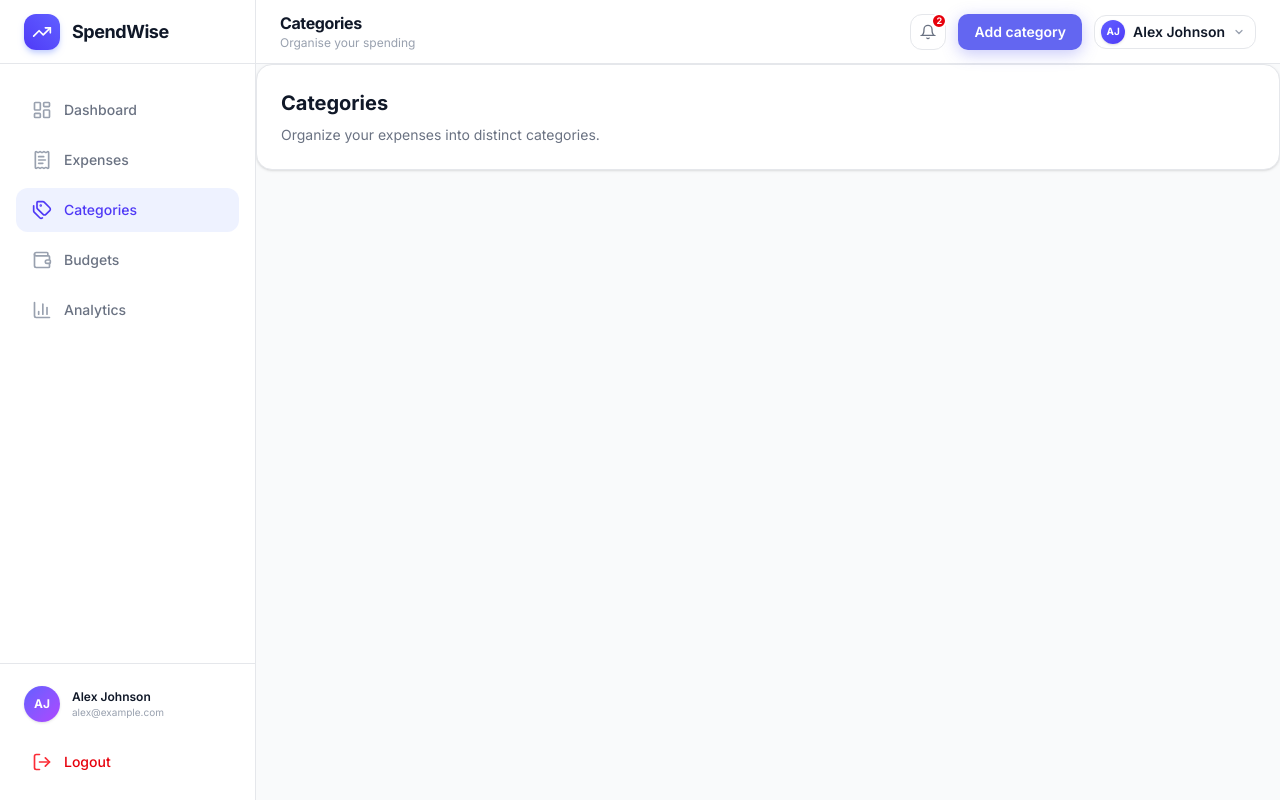
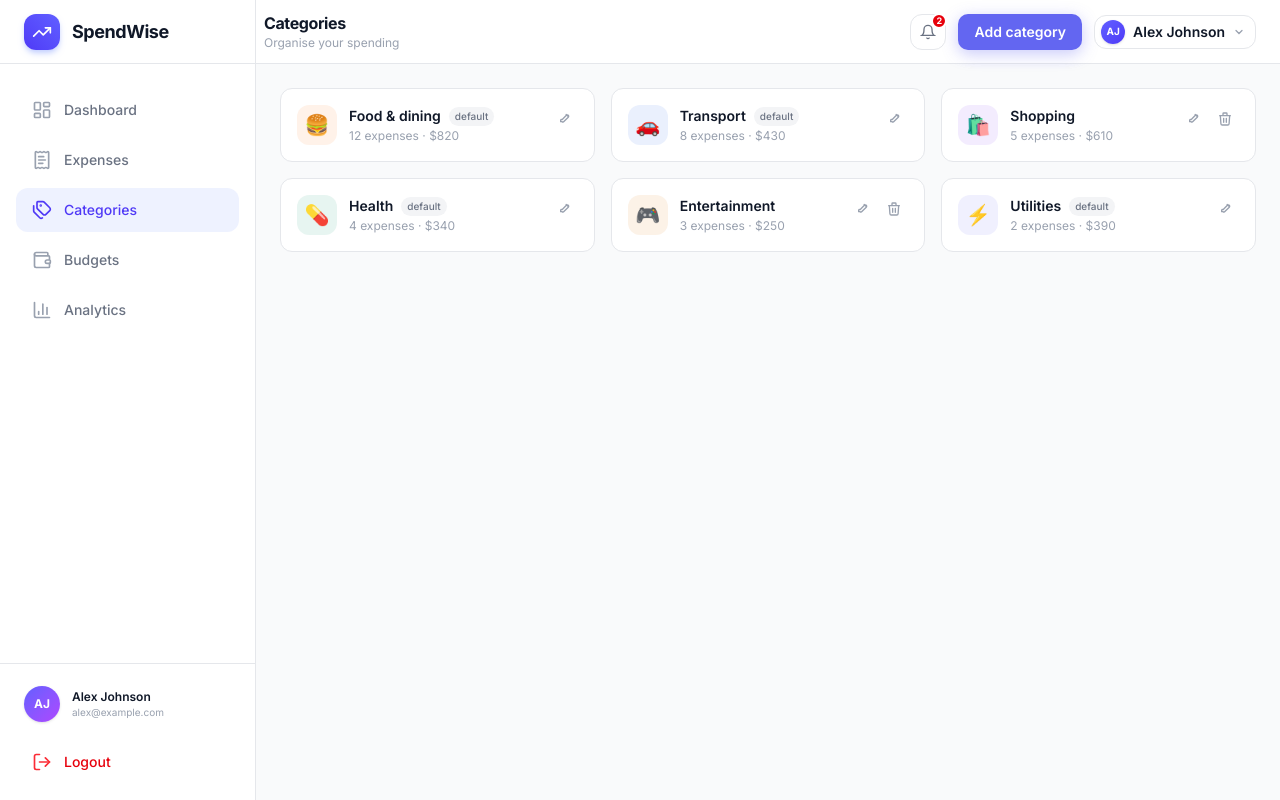
Before and after one commit to Nitesh-77-notty/Expenses_Tracker, a React app in the folder frontend/: page /categories in a window 1280 px wide. Built offline with nearby package versions, Linux system fonts and the light colour scheme; the HTML template or start-up script is replaced by a standard one.

Commit message:
Feat: add static UI for categories page

```diff
--- /dev/null
+++ b/frontend/src/components/AddCategoryModal.jsx
@@ -0,0 +1,144 @@
+import { useState } from "react";
+
+const PRESET_COLORS = [
+  "#6366f1",
+  "#f97316",
+  "#2563eb",
+  "#059669",
+  "#d97706",
+  "#7c3aed",
+  "#dc2626",
+  "#0891b2",
+];
+
+const AddCategoryModal = ({ isOpen, onClose, onSubmit }) => {
+  const [form, setForm] = useState({ name: "", emoji: "📦", color: "#6366f1" });
+
+  if (!isOpen) return null;
+
+  const handleSubmit = (e) => {
+    e.preventDefault();
+    onSubmit(form);
+    setForm({ name: "", emoji: "📦", color: "#6366f1" });
+    onClose();
+  };
+
+  return (
+    <div
+      className="fixed inset-0 bg-black/40 flex items-center justify-center z-50"
+      onClick={onClose}
+    >
+      <div
+        className="bg-white rounded-xl border border-gray-200 p-6 w-full max-w-sm mx-4"
+        onClick={(e) => e.stopPropagation()}
+      >
+        <div className="flex items-center justify-between mb-5">
+          <h2 className="text-base font-semibold text-gray-900">
+            Add category
+          </h2>
+          <button
+            onClick={onClose}
+            className="text-gray-400 hover:text-gray-600"
+          >
+            <svg
+              className="w-5 h-5"
+              fill="none"
+              stroke="currentColor"
+              viewBox="0 0 24 24"
+            >
+              <path
+                strokeLinecap="round"
+                strokeLinejoin="round"
+                strokeWidth={2}
+                d="M6 18L18 6M6 6l12 12"
+              />
+            </svg>
+          </button>
+        </div>
+        <form onSubmit={handleSubmit} className="space-y-4">
+          <div>
+            <label className="block text-xs font-medium text-gray-700 mb-1">
+              Name
+            </label>
+            <input
+              type="text"
+              placeholder="e.g. Groceries"
+              value={form.name}
+              onChange={(e) => setForm({ ...form, name: e.target.value })}
+              className="w-full h-9 border border-gray-200 rounded-lg px-3 text-sm text-gray-900 outline-none focus:border-indigo-400 focus:ring-2 focus:ring-indigo-50"
+              required
+            />
+          </div>
+          <div>
+            <label className="block text-xs font-medium text-gray-700 mb-1">
+              Emoji
+            </label>
+            <input
+              type="text"
+              value={form.emoji}
+              onChange={(e) => setForm({ ...form, emoji: e.target.value })}
+              className="w-20 h-9 border border-gray-200 rounded-lg px-3 text-sm text-gray-900 outline-none focus:border-indigo-400 focus:ring-2 focus:ring-indigo-50 text-center"
+              maxLength={2}
+            />
+          </div>
+          <div>
+            <label className="block text-xs font-medium text-gray-700 mb-2">
+              Color
+            </label>
+            <div className="flex items-center gap-2 flex-wrap">
+              {PRESET_COLORS.map((c) => (
+                <button
+                  key={c}
+                  type="button"
+                  onClick={() => setForm({ ...form, color: c })}
+                  className="w-7 h-7 rounded-full transition-transform hover:scale-110"
+                  style={{
+                    background: c,
+                    outline: form.color === c ? `2px solid ${c}` : "none",
+                    outlineOffset: "2px",
+                  }}
+                />
+              ))}
+              <input
+                type="color"
+                value={form.color}
+                onChange={(e) => setForm({ ...form, color: e.target.value })}
+                className="w-7 h-7 rounded-full cursor-pointer border-0 p-0 bg-transparent"
+                title="Custom color"
+              />
+            </div>
+          </div>
+          {/* Preview */}
+          <div className="flex items-center gap-3 p-3 bg-gray-50 rounded-lg">
+            <div
+              className="w-9 h-9 rounded-xl flex items-center justify-center text-lg"
+              style={{ background: form.color + "18" }}
+            >
+              {form.emoji}
+            </div>
+            <span className="text-sm font-medium text-gray-900">
+              {form.name || "Category name"}
+            </span>
+          </div>
+          <div className="flex gap-2 justify-end pt-1">
+            <button
+              type="button"
+              onClick={onClose}
+              className="px-4 py-2 text-sm text-gray-600 border border-gray-200 rounded-lg hover:bg-gray-50 transition-colors"
+            >
+              Cancel
+            </button>
+            <button
+              type="submit"
+              className="px-4 py-2 text-sm font-medium bg-indigo-500 hover:bg-indigo-600 text-white rounded-lg transition-colors"
+            >
+              Save category
+            </button>
+          </div>
+        </form>
+      </div>
+    </div>
+  );
+};
+
+export default AddCategoryModal;
--- a/frontend/src/pages/Categories.jsx
+++ b/frontend/src/pages/Categories.jsx
@@ -1,12 +1,176 @@
-import React from "react";
+import { useState } from "react";
+import AddCategoryModal from "../components/AddCategoryModal.jsx";
+import Header from "../components/Header.jsx";
+
+const mockCategories = [
+  {
+    _id: "1",
+    name: "Food & dining",
+    emoji: "🍔",
+    color: "#f97316",
+    isDefault: true,
+    expenseCount: 12,
+    totalSpent: 820,
+  },
+  {
+    _id: "2",
+    name: "Transport",
+    emoji: "🚗",
+    color: "#2563eb",
+    isDefault: true,
+    expenseCount: 8,
+    totalSpent: 430,
+  },
+  {
+    _id: "3",
+    name: "Shopping",
+    emoji: "🛍️",
+    color: "#7c3aed",
+    isDefault: false,
+    expenseCount: 5,
+    totalSpent: 610,
+  },
+  {
+    _id: "4",
+    name: "Health",
+    emoji: "💊",
+    color: "#059669",
+    isDefault: true,
+    expenseCount: 4,
+    totalSpent: 340,
+  },
+  {
+    _id: "5",
+    name: "Entertainment",
+    emoji: "🎮",
+    color: "#d97706",
+    isDefault: false,
+    expenseCount: 3,
+    totalSpent: 250,
+  },
+  {
+    _id: "6",
+    name: "Utilities",
+    emoji: "⚡",
+    color: "#6366f1",
+    isDefault: true,
+    expenseCount: 2,
+    totalSpent: 390,
+  },
+];
 
 const Categories = () => {
+  const [categories, setCategories] = useState(mockCategories);
+  const [showModal, setShowModal] = useState(false);
+  const [search, setSearch] = useState("");
+
+  const filtered = categories.filter((c) =>
+    c.name.toLowerCase().includes(search.toLowerCase()),
+  );
+
+  const handleAdd = (newCategory) => {
+    setCategories((prev) => [
+      ...prev,
+      {
+        ...newCategory,
+        _id: Date.now().toString(),
+        expenseCount: 0,
+        totalSpent: 0,
+      },
+    ]);
+  };
+
+  const handleDelete = (id) => {
+    setCategories((prev) => prev.filter((c) => c._id !== id));
+  };
+
   return (
-    <div className="bg-white p-6 rounded-2xl border border-gray-200 shadow-sm">
-      <h2 className="text-xl font-bold text-gray-900 mb-2">Categories</h2>
-      <p className="text-sm text-gray-500">
-        Organize your expenses into distinct categories.
-      </p>
+    <div className="p-6">
+      {/* Filters */}
+      <Header onButtonClick={() => setShowModal(true)} />
+
+      {/* Grid */}
+      {filtered.length === 0 ? (
+        <div className="text-center text-sm text-gray-400 py-16">
+          No categories found
+        </div>
+      ) : (
+        <div className="grid grid-cols-1 sm:grid-cols-2 lg:grid-cols-3 gap-4">
+          {filtered.map((cat) => (
+            <div
+              key={cat._id}
+              className="bg-white border border-gray-200 rounded-xl p-4 flex items-start justify-between hover:shadow-sm transition-shadow"
+            >
+              <div className="flex items-center gap-3">
+                <div
+                  className="w-10 h-10 rounded-xl flex items-center justify-center text-xl shrink-0"
+                  style={{ background: cat.color + "18" }}
+                >
+                  {cat.emoji}
+                </div>
+                <div>
+                  <div className="flex items-center gap-2">
+                    <p className="text-sm font-semibold text-gray-900">
+                      {cat.name}
+                    </p>
+                    {cat.isDefault && (
+                      <span className="text-[10px] font-medium px-1.5 py-0.5 rounded-md bg-gray-100 text-gray-500">
+                        default
+                      </span>
+                    )}
+                  </div>
+                  <p className="text-xs text-gray-400 mt-0.5">
+                    {cat.expenseCount} expenses · ${cat.totalSpent}
+                  </p>
+                </div>
+              </div>
+              <div className="flex items-center gap-1 ml-2">
+                <button className="p-1.5 rounded-lg text-gray-400 hover:text-indigo-500 hover:bg-indigo-50 transition-colors">
+                  <svg
+                    className="w-4 h-4"
+                    fill="none"
+                    stroke="currentColor"
+                    viewBox="0 0 24 24"
+                  >
+                    <path
+                      strokeLinecap="round"
+                      strokeLinejoin="round"
+                      strokeWidth={2}
+                      d="M15.232 5.232l3.536 3.536M9 13l6.586-6.586a2 2 0 112.828 2.828L11.828 15.828A2 2 0 019 16H7v-2a2 2 0 01.586-1.414z"
+                    />
+                  </svg>
+                </button>
+                {!cat.isDefault && (
+                  <button
+                    onClick={() => handleDelete(cat._id)}
+                    className="p-1.5 rounded-lg text-gray-400 hover:text-red-500 hover:bg-red-50 transition-colors"
+                  >
+                    <svg
+                      className="w-4 h-4"
+                      fill="none"
+                      stroke="currentColor"
+                      viewBox="0 0 24 24"
+                    >
+                      <path
+                        strokeLinecap="round"
+                        strokeLinejoin="round"
+                        strokeWidth={2}
+                        d="M19 7l-.867 12.142A2 2 0 0116.138 21H7.862a2 2 0 01-1.995-1.858L5 7m5 4v6m4-6v6m1-10V4a1 1 0 00-1-1h-4a1 1 0 00-1 1v3M4 7h16"
+                      />
+                    </svg>
+                  </button>
+                )}
+              </div>
+            </div>
+          ))}
+        </div>
+      )}
+
+      <AddCategoryModal
+        isOpen={showModal}
+        onClose={() => setShowModal(false)}
+        onSubmit={handleAdd}
+      />
     </div>
   );
 };
```
